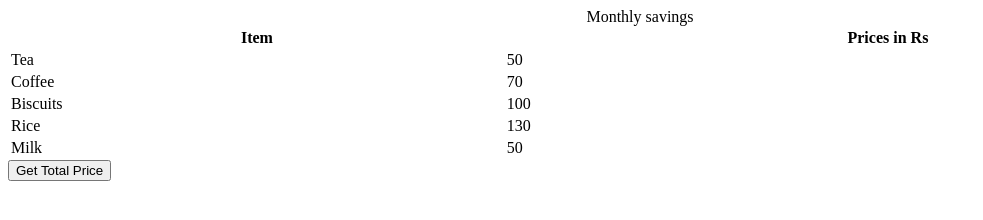
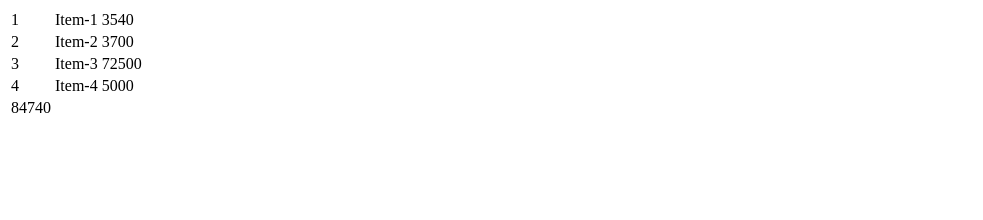
Before and after one commit to acciojob/grofers-checkout-2-codeswithadarsh, a website: page main.html in a window 1280 px wide. Shown: the whole page, without its empty margins (0-983 px from the left). Drawn offline with Linux system fonts and the light colour scheme.

Commit message:
created a submission

```diff
--- a/main.html
+++ b/main.html
@@ -8,33 +8,26 @@
 
 <body>
 	<!-- the entire body must be written by student -->
-    <table style="width: 100%">
-    <caption>
-      Monthly savings
-    </caption>
+	<table>
 		<tr>
-      <th>Item</th>
-      <th>Prices in Rs</th>
+			<td>1</td>
+			<td>Item-1</td>
+			<td data-ns-test="price">3540</td>
 		</tr>
 		<tr>
-      <td class="item">Tea</td>
-      <td class="price">50</td>
+			<td>2</td>
+			<td>Item-2</td>
+			<td data-ns-test="price">3700</td>
 		</tr>
 		<tr>
-      <td class="item">Coffee</td>
-      <td class="price">70</td>
+			<td>3</td>
+			<td>Item-3</td>
+			<td data-ns-test="price">72500</td>
 		</tr>
 		<tr>
-      <td class="item">Biscuits</td>
-      <td class="price">100</td>
-    </tr>
-    <tr>
-      <td class="item">Rice</td>
-      <td class="price">130</td>
-    </tr>
-    <tr>
-      <td class="item">Milk</td>
-      <td class="price">50</td>
+			<td>4</td>
+			<td>Item-4</td>
+			<td data-ns-test="price">5000</td>
 		</tr>
 	</table>
     <script type="text/javascript" src="./script.js">
--- a/script.js
+++ b/script.js
@@ -1,30 +1,13 @@
-const getSumBtn = document.createElement("button");
-getSumBtn.append("Get Total Price");
-document.body.appendChild(getSumBtn);
-
-const getSum = () => {
-//Add your code here
-	 getSumBtn.disabled = true;
-  const prices = document.querySelectorAll(".price");
-  let totalPrice = 0;
-  prices.forEach((price) => {
-    const value = parseInt(price.textContent);
-    if (!Number.isNaN(value)) {
-      totalPrice += value;
-    }
-  });
-  const totalPriceRow = document.createElement("tr");
-  totalPriceRow.id = "ans";
-  const totalPriceData = document.createElement("td");
-  const totalPriceAns = document.createElement("td");
-  totalPriceRow.appendChild(totalPriceData);
-  totalPriceRow.appendChild(totalPriceAns);
-  const data = `Total Price (in Rs): `;
-  totalPriceData.append(data);
-  totalPriceAns.append(`${totalPrice}`);
-  const table = document.querySelector("tbody");
-  table.appendChild(totalPriceRow);
-
-};
-
-getSumBtn.addEventListener("click", getSum);
+//your code here
+let table = document.querySelector("table");
+let priceList = document.querySelectorAll("[data-ns-test=price]");
+let sum = 0;
+for(let i = 0; i < priceList.length; i++) {
+	sum += parseInt(priceList[i].innerText);
+}
+let lastRow = document.createElement("tr");
+let tableData = document.createElement("td");
+tableData.setAttribute("data-ns-test", "grandTotal");
+tableData.innerText = sum;
+lastRow.appendChild(tableData);
+table.appendChild(lastRow);
```
Lines whose indentation alone changed are shown as unchanged.
